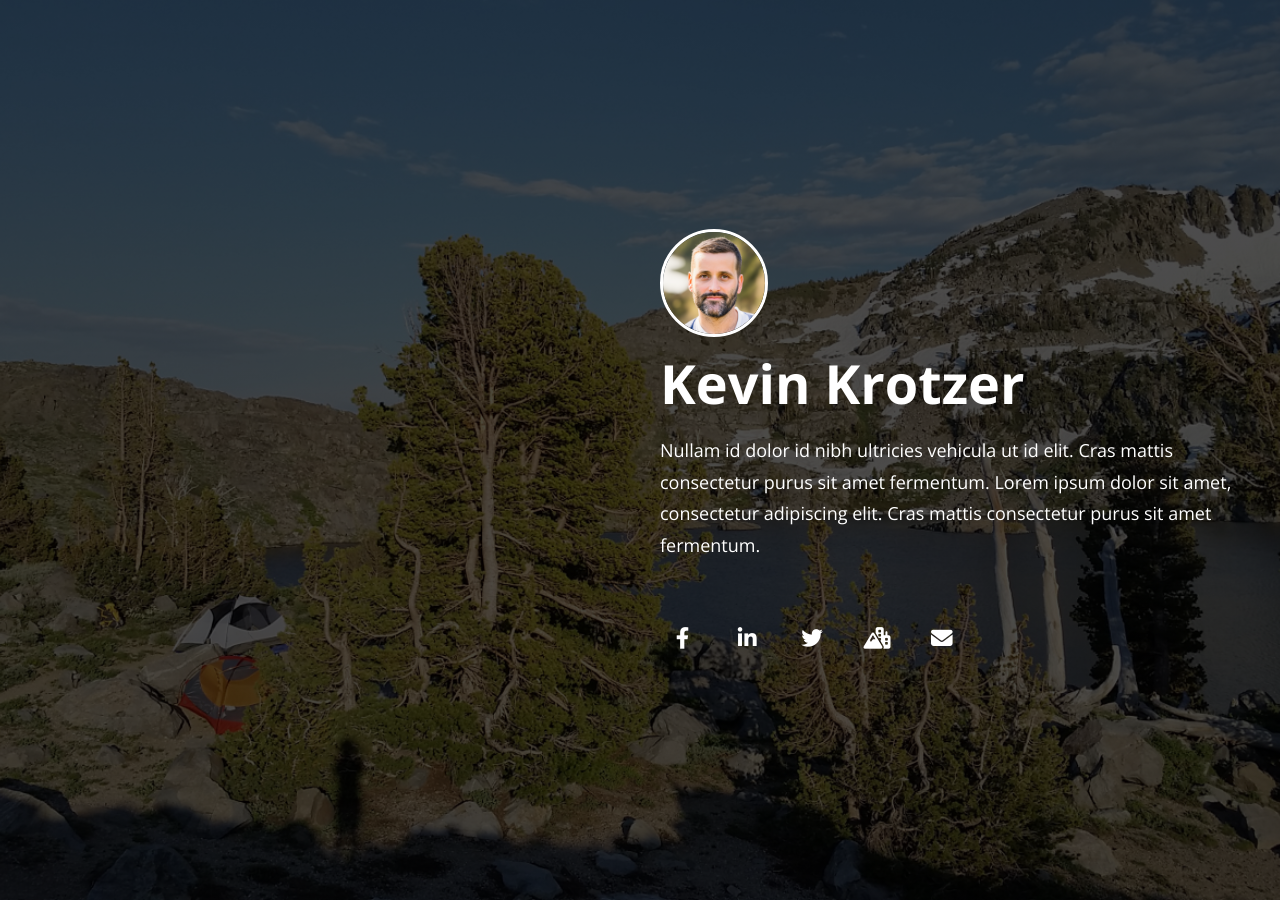
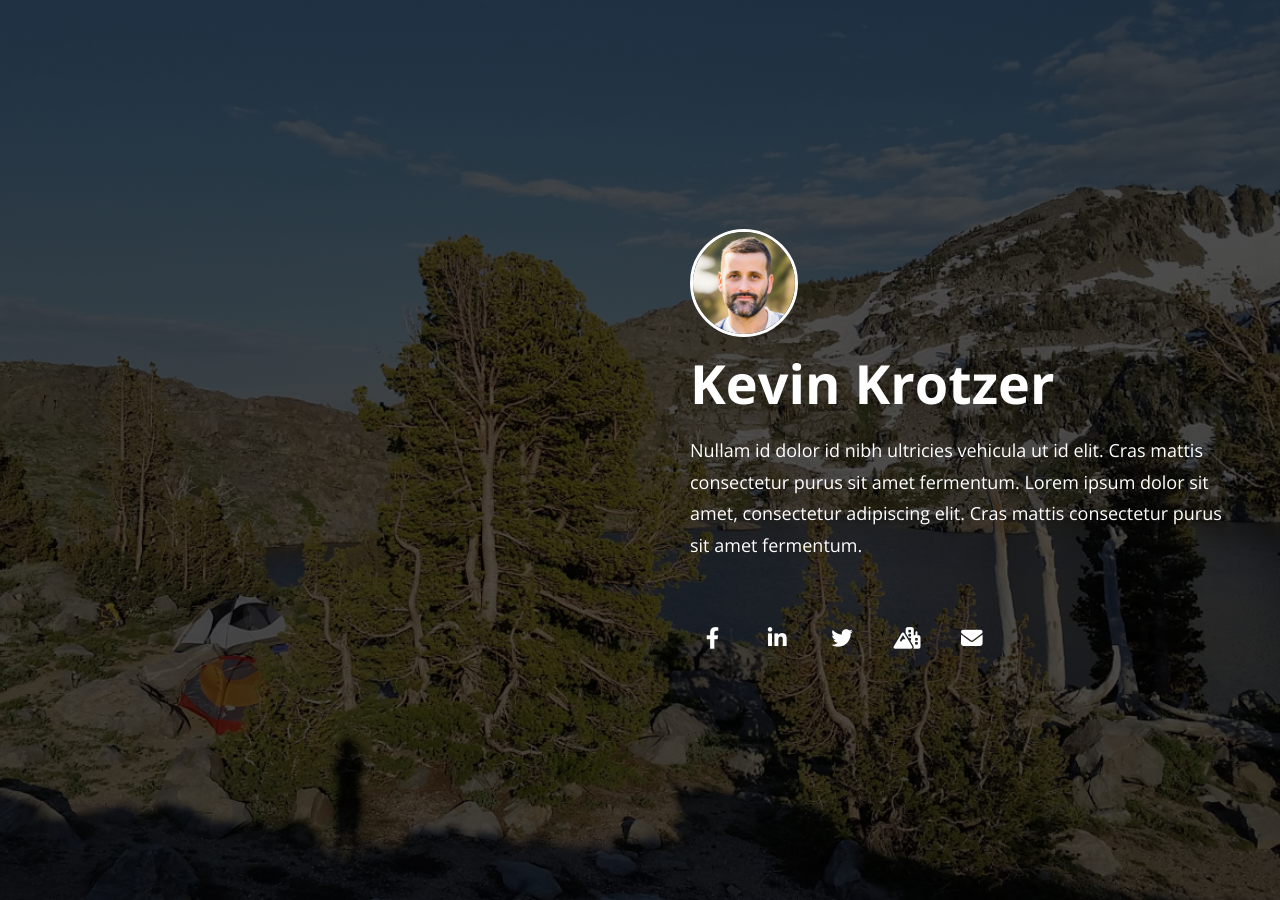
Before and after one commit to kevinkrotzer/kevinkrotzer.github.io, a Jekyll site: the page built from index.html, in a window 1280 px wide. Built offline with Jekyll 4.4.1, drawn with Linux system fonts in a browser that asks for light colours; nearby versions of some CDN libraries.

Commit message:
Set min and max widths for full and half content Adjust padding in full

```diff
--- a/_sass/layouts/_full.scss
+++ b/_sass/layouts/_full.scss
@@ -85,10 +85,11 @@
   }
 
   &__content {
-    padding: 20px;
+    padding: 50px;
 
     @include min(md) {
       max-width: 50vw;
+      min-width: 50vw;
       z-index: 10;
       position: relative;
     }
--- a/_sass/layouts/_half.scss
+++ b/_sass/layouts/_half.scss
@@ -34,6 +34,8 @@
 
   &__content {
     order: 2;
+    min-width: 50vw;
+    max-width: 50vw;
 
     &.half--left {
       @include min(md) {
```
